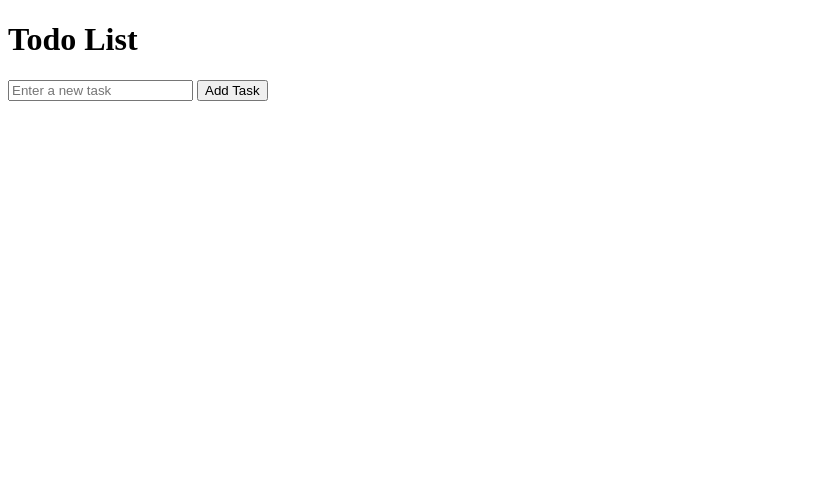
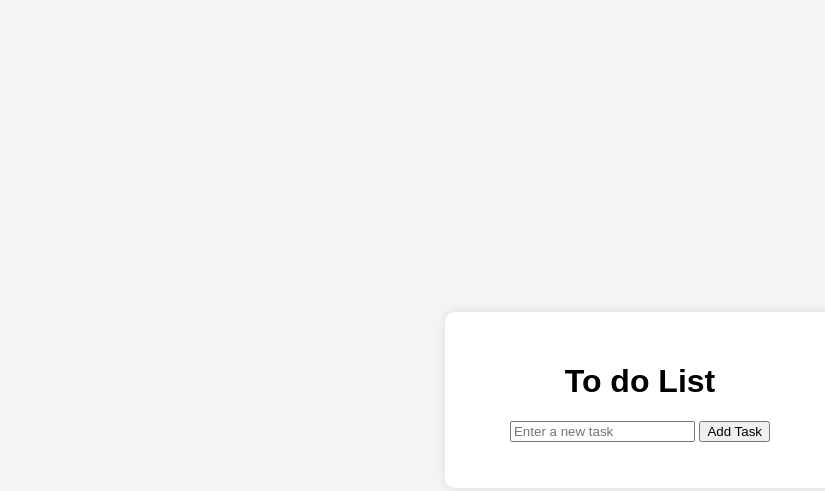
Before and after one commit to ju-nmd2023/fop-todo-list-almothanna, a plain HTML site: page index.html in a window 1280 px wide. Shown: the whole page, without its empty margins (0-825 px from the left). Drawn offline with Linux system fonts and the light colour scheme.

Commit message:
added basic style

```diff
--- a/index.html
+++ b/index.html
@@ -1,12 +1,14 @@
 <!DOCTYPE html>
 <html lang="en">
 <head>
+    <link rel="stylesheet" href="style.css">
+
   <meta charset="UTF-8">
   <title>To do List!</title>
 </head>
 <body>
   <div class="container">
-    <h1>Todo List</h1>
+    <h1>To do List</h1>
     <input type="text" id="taskInput" placeholder="Enter a new task">
     <button id="addBtn">Add Task</button>
     <ul id="taskList"></ul>
--- /dev/null
+++ b/style.css
@@ -0,0 +1,20 @@
+body {
+
+    font-family: Arial, sans-serif;
+    background-color: #f4f4f4;
+    height: 100vh;
+    margin: 0;
+    display: flex;
+    justify-content: center;
+    align-items: center;
+  }
+
+  .container {
+    background-color: white;
+    padding: 30px 20px;
+    border-radius: 10px;
+    box-shadow: 0 0 10px rgba(0, 0, 0, 0.1);
+    width: 100%;
+    max-width: 350px;
+    text-align: center;
+  }
```
